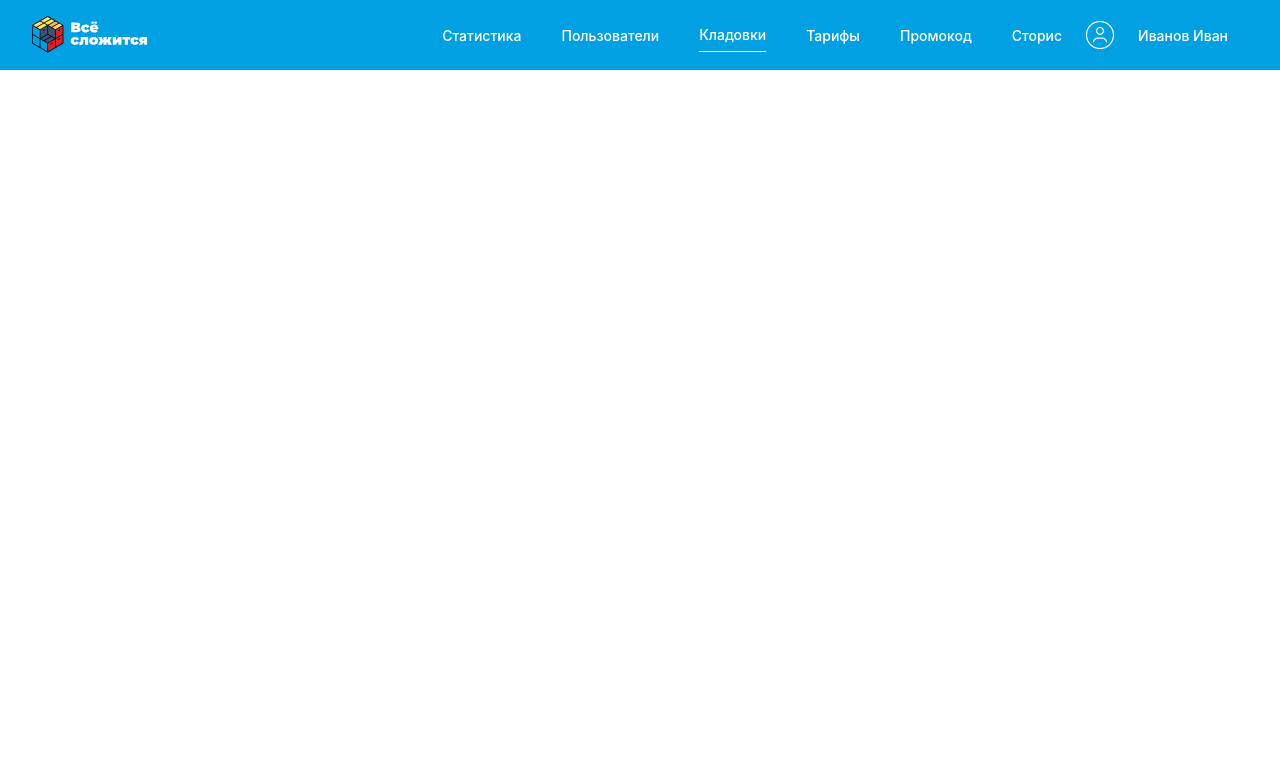
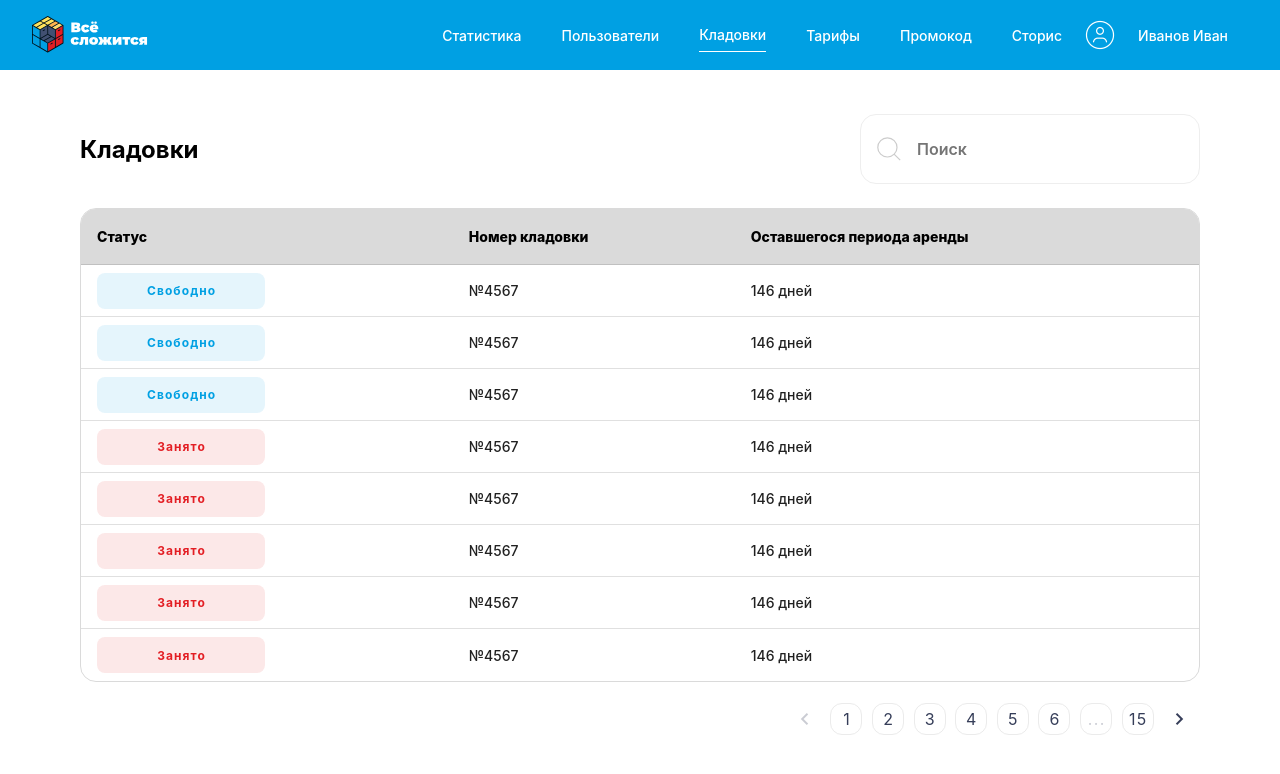
Before and after one commit to wlvck/admin-panel, a Vue app: page /storerooms in a window 1280 px wide. Shown: the top 774 px of the page. Built offline with nearby package versions, Linux system fonts and the light colour scheme.

Commit message:
promoCode, rates, storerooms, stories

```diff
--- a/src/assets/scss/variables/_global.scss
+++ b/src/assets/scss/variables/_global.scss
@@ -62,9 +62,11 @@
   }
 }
 
-.v-btn.v-btn--density-default {
-  width: 32px;
-  height: 32px;
+.v-pagination__list {
+  .v-btn.v-btn--density-default {
+    width: 32px;
+    height: 32px;
+  }
 }
 
 .v-pagination__item {
@@ -79,6 +81,45 @@
     font-size: 16px;
     line-height: 19px;
   }
+}
+
+.primary-btn {
+  background: $color-primary;
+  border-radius: 12px;
+  width: 247px;
+  padding: 16px;
+  height: unset !important;
+
+  .v-btn__content {
+    color: white;
+    font-weight: 700;
+    font-size: 16px;
+    line-height: 20px;
+  }
+}
+
+.status-btn {
+  border-radius: 8px;
+  padding: 9px;
+  font-weight: 700;
+  font-size: 12px;
+  line-height: 15px;
+  text-align: center;
+  width: 168px;
+  text-transform: none;
+}
+
+.red {
+  color: #E31E24;
+  background: rgba(227, 30, 36, 0.1);
+}
+
+.blue {
+  .v-btn__content {
+    color: #00A0E3;
+  }
+
+  background: rgba(0, 160, 227, 0.1);
 }
 
 .v-table > .v-table__wrapper > table {
--- a/src/components/icon.vue
+++ b/src/components/icon.vue
@@ -6,6 +6,8 @@
 import NavbarLogo from "@/components/icons/NavbarLogo.vue";
 import Account from "@/components/icons/Account.vue";
 import Search from "@/components/icons/Search.vue";
+import Eye from "@/components/icons/Eye.vue";
+import Trash from "@/components/icons/Trash.vue";
 
 export default {
   name: 'icon',
@@ -14,6 +16,8 @@ export default {
   },
   components: {
     Account,
+    Eye,
+    Trash,
     NavbarLogo,
     Search,
   }
--- /dev/null
+++ b/src/components/icons/Eye.vue
@@ -0,0 +1,18 @@
+<template>
+  <svg width="24" height="24" viewBox="0 0 24 24" fill="none" xmlns="http://www.w3.org/2000/svg">
+    <path d="M12.75 12C13.1642 12 13.5 11.6642 13.5 11.25C13.5 10.8358 13.1642 10.5 12.75 10.5C12.3358 10.5 12 10.8358 12 11.25C12 11.6642 12.3358 12 12.75 12Z" stroke="#999999" stroke-width="1.2" stroke-linecap="round" stroke-linejoin="round"/>
+    <path d="M12 16.5C14.4853 16.5 16.5 14.4853 16.5 12C16.5 9.51472 14.4853 7.5 12 7.5C9.51472 7.5 7.5 9.51472 7.5 12C7.5 14.4853 9.51472 16.5 12 16.5Z" stroke="#999999" stroke-width="1.2" stroke-linecap="round" stroke-linejoin="round"/>
+    <path d="M1.5 12C1.5 12 5.25 4.5 12 4.5C18.75 4.5 22.5 12 22.5 12C22.5 12 18.75 19.5 12 19.5C5.25 19.5 1.5 12 1.5 12Z" stroke="#999999" stroke-width="1.2" stroke-linecap="round" stroke-linejoin="round"/>
+  </svg>
+
+</template>
+
+<script>
+export default {
+  name: "Eye"
+}
+</script>
+
+<style scoped>
+
+</style>
--- /dev/null
+++ b/src/components/icons/Trash.vue
@@ -0,0 +1,17 @@
+<template>
+  <svg width="32" height="32" viewBox="0 0 32 32" fill="none" xmlns="http://www.w3.org/2000/svg">
+    <path fill-rule="evenodd" clip-rule="evenodd" d="M16 28V28C9.372 28 4 22.628 4 16V16C4 9.372 9.372 4 16 4V4C22.628 4 28 9.372 28 16V16C28 22.628 22.628 28 16 28Z" stroke="#555555" stroke-width="1.2" stroke-linecap="round" stroke-linejoin="round"/>
+    <path d="M21.3332 11.5034H11.5554L12.4443 22.17H19.5554L20.4443 11.5034H10.6665M15.9998 14.17V19.5034M18.2221 14.17L17.7776 19.5034M13.7776 14.17L14.2221 19.5034M14.2221 11.5034L14.6665 9.72559H17.3332L17.7776 11.5034" stroke="#555555" stroke-width="1.2" stroke-linecap="round" stroke-linejoin="round"/>
+  </svg>
+
+</template>
+
+<script>
+export default {
+  name: "Trash"
+}
+</script>
+
+<style scoped>
+
+</style>
--- a/src/pages/promoCode.vue
+++ b/src/pages/promoCode.vue
@@ -1,10 +1,51 @@
 <template>
-
+  <div class="page">
+    <div class="d-flex align-center justify-space-between">
+      <div class="page-title">
+        Промокод
+      </div>
+      <v-btn elevation="0" class="primary-btn">Создать</v-btn>
+    </div>
+    <v-table class="mt-6">
+      <thead>
+      <tr>
+        <th class="text-left">
+          Тип промокода
+        </th>
+        <th class="text-left">
+          Название
+        </th>
+        <th class="text-left">
+          Скидка
+        </th>
+      </tr>
+      </thead>
+      <tbody>
+      <tr
+          v-for="item in 10"
+          :key="item"
+      >
+        <td>Большая</td>
+        <td>200 тг.</td>
+        <td>600 тг.</td>
+      </tr>
+      </tbody>
+    </v-table>
+    <div class="d-flex align-end justify-end mt-4">
+      <v-pagination
+          :length="15"
+          :total-visible="7"
+      ></v-pagination>
+    </div>
+  </div>
 </template>
 
 <script>
+import Icon from "@/components/icon.vue";
+
 export default {
-  name: "promoCode"
+  name: "users",
+  components: {Icon}
 }
 </script>
 
--- a/src/pages/rates.vue
+++ b/src/pages/rates.vue
@@ -1,10 +1,62 @@
 <template>
-
+  <div class="page">
+    <div class="d-flex align-center justify-space-between">
+      <div class="page-title">
+        Тарифы
+      </div>
+      <div class="page-input d-flex align-center">
+        <icon class="mr-4" icon-name="search"/>
+        <input type="text" placeholder="Поиск" class="flex-shrink-1 flex-grow-1">
+      </div>
+    </div>
+    <v-table class="mt-6">
+      <thead>
+      <tr>
+        <th class="text-left">
+          Категория
+        </th>
+        <th class="text-left">
+          Стоимость за 1 мес
+        </th>
+        <th class="text-left">
+          Стоимость за 3 мес
+        </th>
+        <th class="text-left">
+          Стоимость за 6 мес
+        </th>
+        <th class="text-left">
+          Стоимость за 1 год
+        </th>
+      </tr>
+      </thead>
+      <tbody>
+      <tr
+          v-for="item in 10"
+          :key="item"
+      >
+        <td>Большая</td>
+        <td>200 тг.</td>
+        <td>600 тг.</td>
+        <td>1000 тг.</td>
+        <td>1200 тг.</td>
+      </tr>
+      </tbody>
+    </v-table>
+    <div class="d-flex align-end justify-end mt-4">
+      <v-pagination
+          :length="15"
+          :total-visible="7"
+      ></v-pagination>
+    </div>
+  </div>
 </template>
 
 <script>
+import Icon from "@/components/icon.vue";
+
 export default {
-  name: "rates"
+  name: "users",
+  components: {Icon}
 }
 </script>
 
--- a/src/pages/storerooms.vue
+++ b/src/pages/storerooms.vue
@@ -1,10 +1,66 @@
 <template>
-
+  <div class="page">
+    <div class="d-flex align-center justify-space-between">
+      <div class="page-title">
+        Кладовки
+      </div>
+      <div class="page-input d-flex align-center">
+        <icon class="mr-4" icon-name="search"/>
+        <input type="text" placeholder="Поиск" class="flex-shrink-1 flex-grow-1">
+      </div>
+    </div>
+    <v-table class="mt-6">
+      <thead>
+      <tr>
+        <th class="text-left">
+          Статус
+        </th>
+        <th class="text-left">
+          Номер кладовки
+        </th>
+        <th class="text-left">
+          Оставшегося периода аренды
+        </th>
+      </tr>
+      </thead>
+      <tbody>
+      <tr
+          v-for="item in 3"
+          :key="item"
+      >
+        <td>
+          <v-btn elevation="0" class="status-btn blue">Свободно</v-btn>
+        </td>
+        <td>№4567</td>
+        <td>146 дней</td>
+      </tr>
+      <tr
+          v-for="item in 5"
+          :key="item"
+      >
+        <td>
+          <v-btn elevation="0" class="status-btn red">Занято</v-btn>
+        </td>
+        <td>№4567</td>
+        <td>146 дней</td>
+      </tr>
+      </tbody>
+    </v-table>
+    <div class="d-flex align-end justify-end mt-4">
+      <v-pagination
+          :length="15"
+          :total-visible="7"
+      ></v-pagination>
+    </div>
+  </div>
 </template>
 
 <script>
+import Icon from "@/components/icon.vue";
+
 export default {
-  name: "storerooms"
+  name: "users",
+  components: {Icon}
 }
 </script>
 
--- a/src/pages/stories.vue
+++ b/src/pages/stories.vue
@@ -1,10 +1,52 @@
 <template>
+  <div class="page">
+    <div class="d-flex align-center justify-space-between">
+      <div class="page-title">
+        Сторис
+      </div>
+      <v-btn elevation="0" class="primary-btn">Создать</v-btn>
+    </div>
+    <v-table class="mt-6">
+      <thead>
+      <tr>
+        <th class="text-left">
+          Файл
+        </th>
+        <th class="text-left">
 
+        </th>
+      </tr>
+      </thead>
+      <tbody>
+      <tr
+          v-for="item in 10"
+          :key="item"
+      >
+        <td class="d-flex align-center">
+          <icon icon-name="eye" class="mr-2"/>
+          Название_файла.png
+        </td>
+        <td class="text-end">
+          <icon icon-name="trash"/>
+        </td>
+      </tr>
+      </tbody>
+    </v-table>
+    <div class="d-flex align-end justify-end mt-4">
+      <v-pagination
+          :length="15"
+          :total-visible="7"
+      ></v-pagination>
+    </div>
+  </div>
 </template>
 
 <script>
+import Icon from "@/components/icon.vue";
+
 export default {
-  name: "stories"
+  name: "users",
+  components: {Icon}
 }
 </script>
 
```
